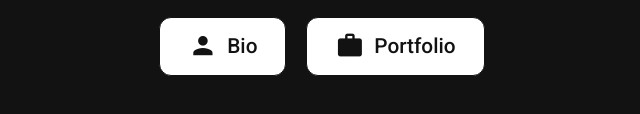
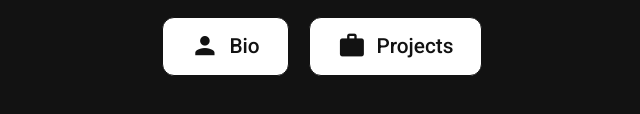
Before and after one commit to FajoX1/fajox.one, a plain HTML site: page index.html in a window 1280 px wide. Shown: the part 392-506 px from the top of the page, 318-958 px from the left. Drawn offline with Linux system fonts and the light colour scheme.

Commit message:
Update index.html

```diff
--- a/index.html
+++ b/index.html
@@ -74,7 +74,7 @@
     <h1>There is nothing here...</h1>
     <div class="buttons">
         <a href="https://bio.fajox.one" class="button"><span class="material-icons">person</span> Bio</a>
-        <a href="https://portfolio.fajox.one" class="button"><span class="material-icons">work</span> Portfolio</a>
+        <a href="https://projects.fajox.one" class="button"><span class="material-icons">work</span> Projects</a>
     </div>
 </body>
 </html>
```
